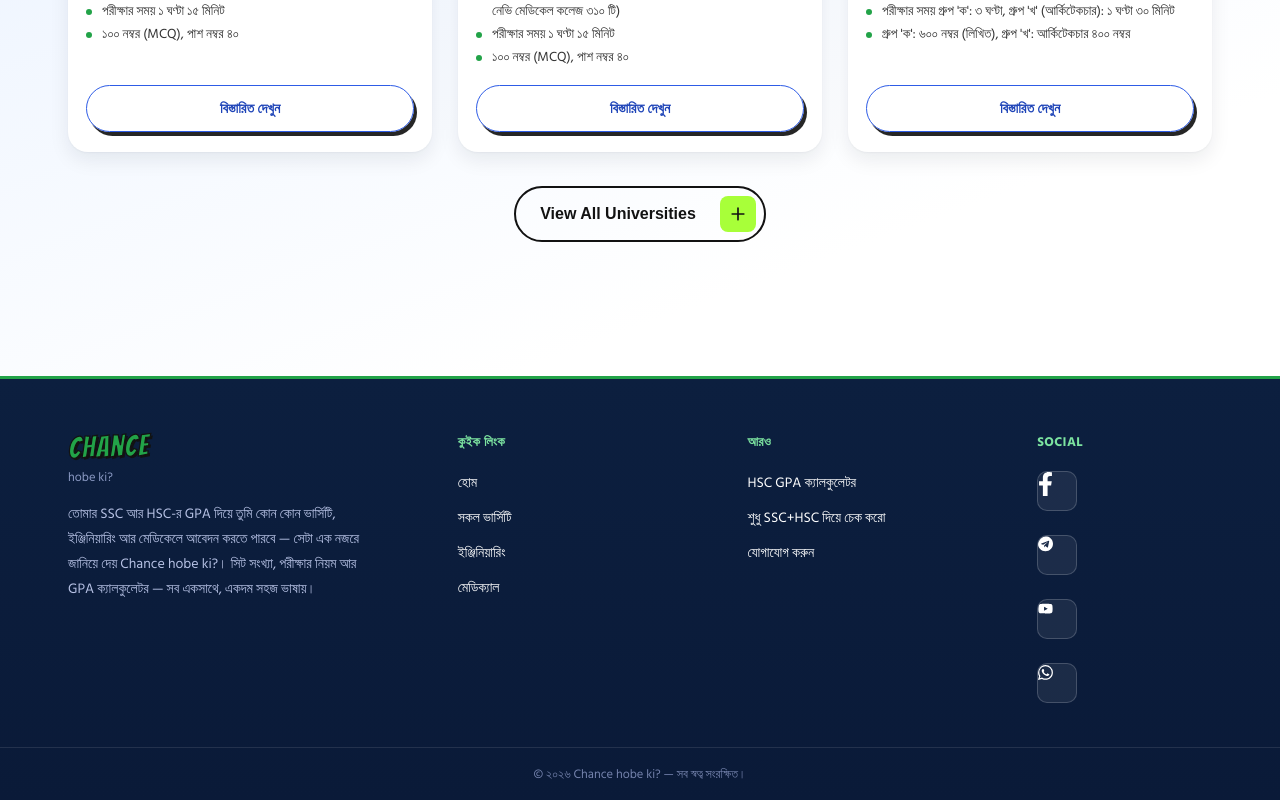
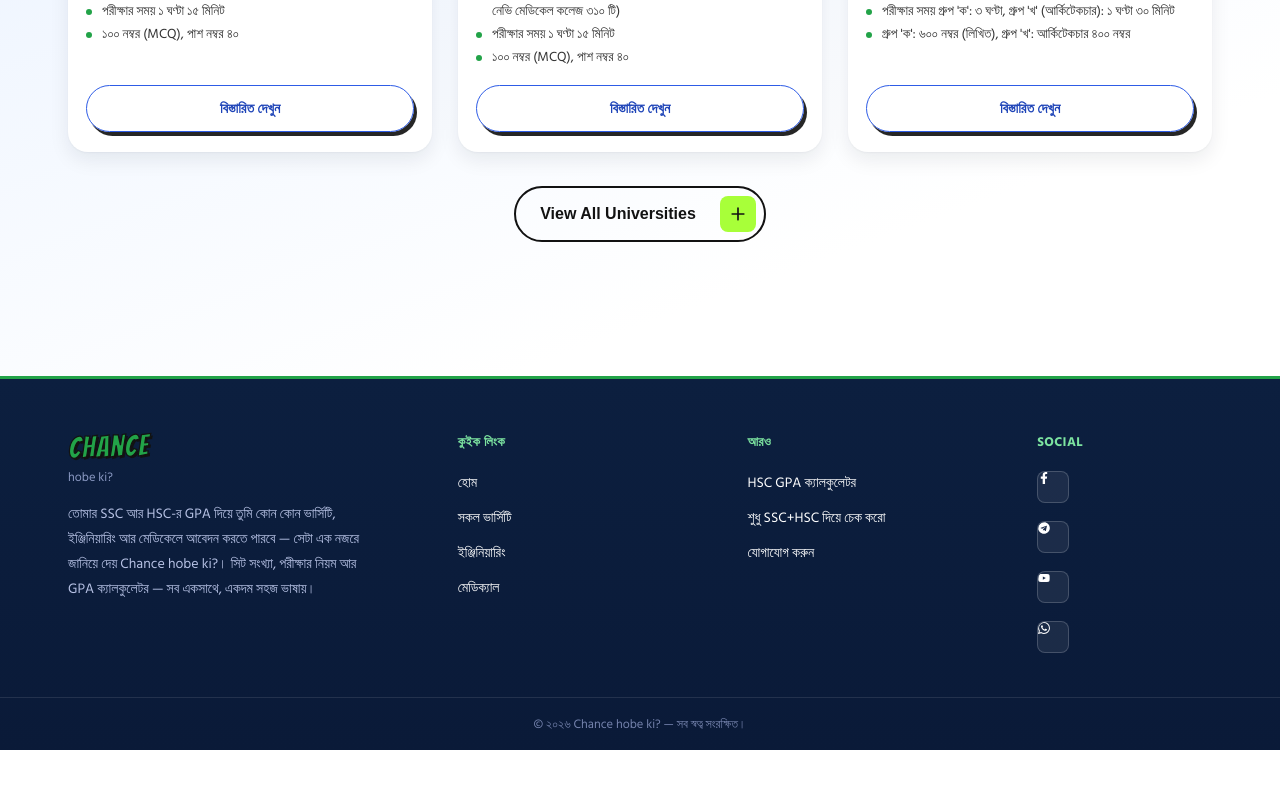
Before and after one commit to nishat-jihad/Admission-info, a Next.js app in the folder chance-hobe-ki/: page / in a window 1280 px wide. Shown: the part 1063-1863 px from the top of the page. After the commit the page ends 1813 px from the top, so only its background shows below. Built offline with nearby package versions, Linux system fonts and the light colour scheme.

Commit message:
Adjust spacing and size in globals.css

```diff
--- a/chance-hobe-ki/src/app/globals.css
+++ b/chance-hobe-ki/src/app/globals.css
@@ -1017,17 +1017,17 @@ footer.site-footer {
   display: flex;
   flex-direction: column;
   align-items: flex-start;
-  gap: 12px;
+  gap: 6px;
 }
 .socialContainer {
-  width: 40px;
-  height: 40px;
+  width: 32px;
+  height: 32px;
   background-color: rgba(255, 255, 255, 0.07);
   border: 1.5px solid rgba(255, 255, 255, 0.18);
   display: flex;
   align-items: center;
   justify-content: center;
-  border-radius: 10px;
+  border-radius: 8px;
   overflow: hidden;
   transition: background-color 0.3s ease, border-color 0.3s ease, transform 0.2s ease;
 }
@@ -1051,7 +1051,9 @@ footer.site-footer {
   transform: scale(0.9);
 }
 .socialSvg {
-  width: 15px;
+  width: 12px;
+  height: 12px;
+  display: block;
 }
 .socialSvg path {
   fill: #fff;
@@ -1074,7 +1076,7 @@ footer.site-footer {
   .footer-social {
     flex-direction: row;
     align-items: center;
-    gap: 10px;
+    gap: 6px;
   }
 }
 
```
